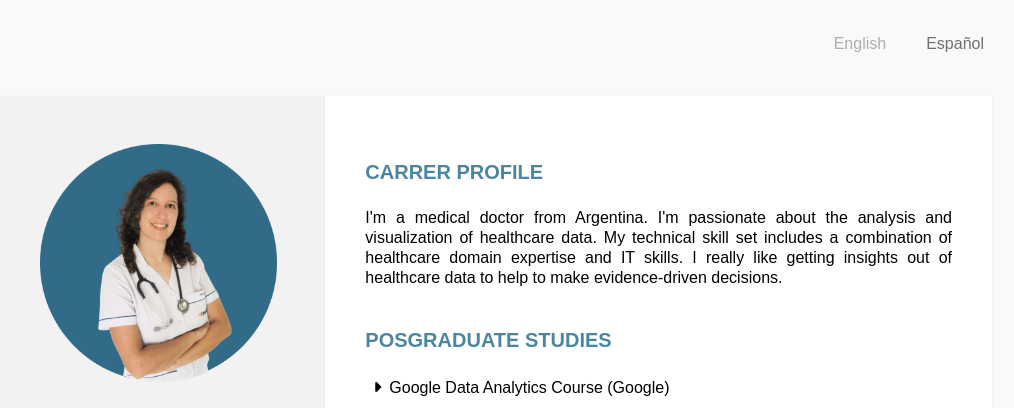
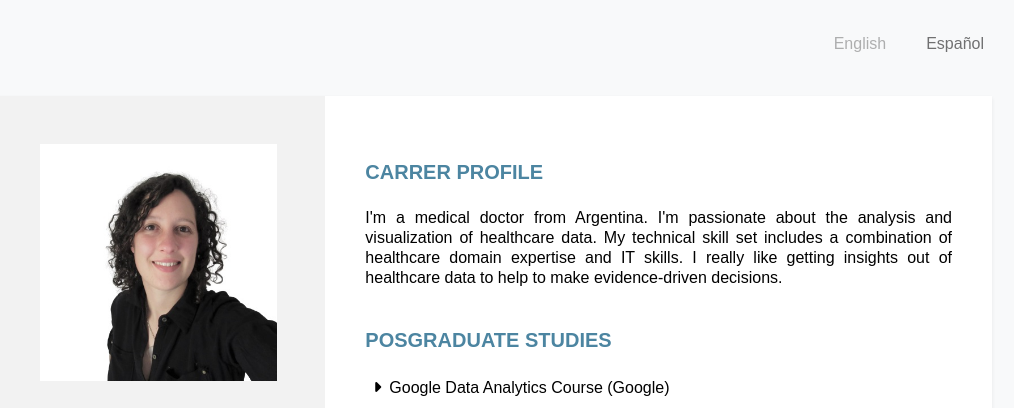
Before and after one commit to carogaltier/resume, a plain HTML site: page index.html in a window 1280 px wide. Shown: the top 408 px of the page, without its empty margins (148-1162 px from the left). Drawn offline with nearby package versions, Linux system fonts and the light colour scheme.

Commit message:
Update index.html

```diff
--- a/index.html
+++ b/index.html
@@ -27,7 +27,7 @@
     <div class="container container-cv bg-white my-4 shadow-sm">
         <div class="row h-100">
             <div class="col col-4 bg-aside p-4">
-                <img class="img-fluid p-4" src="img/carolina-gonzalez.png" alt="Carolina Gonzalez Galtier">
+                <img class="img-fluid p-4" src="img/carolina-gonzalez.jpg" alt="Carolina Gonzalez Galtier">
                 <h1 class="px-3 h3 pt-2 pb-3 text-center">Carolina Gonzalez Galtier</h1>
                 <h5 class="px-3 pt-4 text-subtitle">Medical Doctor</h5>
                 <h5 class="px-3 text-subtitle">Healthcare Data Analyst</h5>
```
